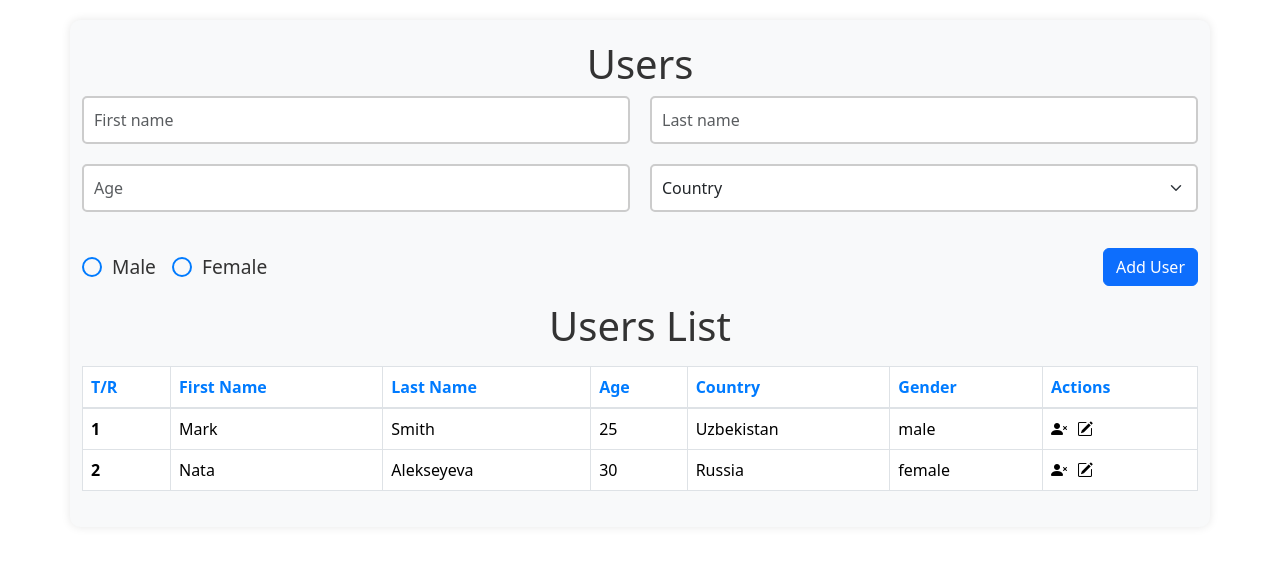
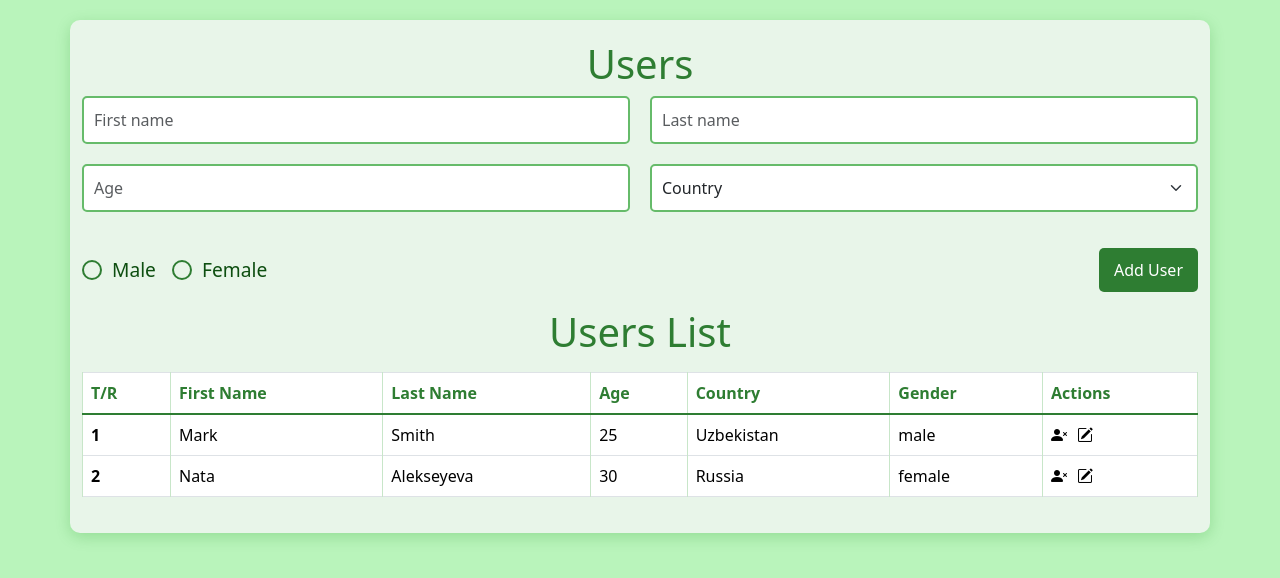
Before and after one commit to m-radjabova/react-mini-projects, a React (Create React App) app: page / in a window 1280 px wide. Shown: the top 578 px of the page. Built offline with nearby package versions, Linux system fonts and the light colour scheme.

Commit message:
css o'zgardi

```diff
--- a/src/index.css
+++ b/src/index.css
@@ -1,14 +1,19 @@
+body{
+    background-color: #b9f4bb !important;
+}
+
 .container {
     margin-top: 20px;
     padding: 20px;
-    background-color: #f8f9fa;
+    background-color: #e8f5e9;
     border-radius: 10px;
-    box-shadow: 0 0 10px rgba(0, 0, 0, 0.1);
+    box-shadow: 0 4px 15px rgba(0, 128, 0, 0.2);
+    transition: all 0.3s ease-in-out;
 }
 
 .text-center {
     text-align: center;
-    color: #333;
+    color: #2e7d32;
 }
 
 .form-group {
@@ -22,15 +27,16 @@
     margin-bottom: 20px;
     flex: 1 1 calc(50% - 20px);
     padding: 10px;
-    border: 2px solid #ccc;
+    border: 2px solid #66bb6a;
     border-radius: 5px;
     font-size: 16px;
-    transition: border-color 0.3s ease;
+    transition: all 0.3s ease;
 }
 
 .form-group .form-control:focus,
 .form-group .form-select:focus {
-    border-color: #007bff;
+    border-color: #2e7d32;
+    box-shadow: 0 0 8px rgba(46, 125, 50, 0.5);
 }
 
 .mt-3 {
@@ -43,14 +49,15 @@
     margin-right: 1rem;
     font-size: 1.2rem;
     cursor: pointer;
-    color: #333;
+    color: #0d4e10;
+    transition: color 0.3s ease;
 }
 
 .mt-3 input[type="radio"] {
     appearance: none;
     width: 20px;
     height: 20px;
-    border: 2px solid #007bff;
+    border: 2px solid #2e7d32;
     border-radius: 50%;
     margin-right: 10px;
     position: relative;
@@ -59,8 +66,8 @@
 }
 
 .mt-3 input[type="radio"]:checked {
-    border-color: #007bff;
-    background-color: #007bff;
+    border-color: #2e7d32;
+    background-color: #2e7d32;
 }
 
 .mt-3 input[type="radio"]:checked::after {
@@ -80,40 +87,59 @@
     margin-bottom: 1rem;
     color: #212529;
     border-collapse: collapse;
+    transition: all 0.3s ease;
 }
 
 .table th,
 .table td {
     padding: 0.75rem;
     vertical-align: top;
-    border-top: 1px solid #dee2e6;
+    border-top: 1px solid #c8e6c9;
 }
 
 .table thead th {
     vertical-align: bottom;
-    border-bottom: 2px solid #dee2e6;
-    color: #007bff;
+    border-bottom: 2px solid #2e7d32;
+    color: #2e7d32;
 }
 
 .table-hover tbody tr:hover {
-    background-color: rgba(0, 123, 255, 0.1);
+    background-color: rgba(46, 125, 50, 0.1);
+    transition: background-color 0.3s ease;
 }
 
 .table-bordered {
-    border: 1px solid #dee2e6;
+    border: 1px solid #c8e6c9;
 }
 
 .table-bordered th,
 .table-bordered td {
-    border: 1px solid #dee2e6;
+    border: 1px solid #c8e6c9;
 }
 
 .icons i {
     cursor: pointer;
     margin-right: 10px;
-    transition: color 0.3s ease;
+    transition: transform 0.3s ease, color 0.3s ease;
 }
 
 .icons i:hover {
-    color: #007bff;
+    color: #2e7d32;
+    transform: scale(1.2);
 }
+
+button.btn-primary {
+    background-color: #2e7d32;
+    border: none;
+    padding: 10px 15px;
+    border-radius: 5px;
+    color: white;
+    font-size: 16px;
+    transition: all 0.3s ease;
+}
+
+button.btn-primary:hover {
+    background-color: #1b5e20;
+    transform: translateY(-2px);
+    box-shadow: 0 4px 10px rgba(27, 94, 32, 0.3);
+}
```
